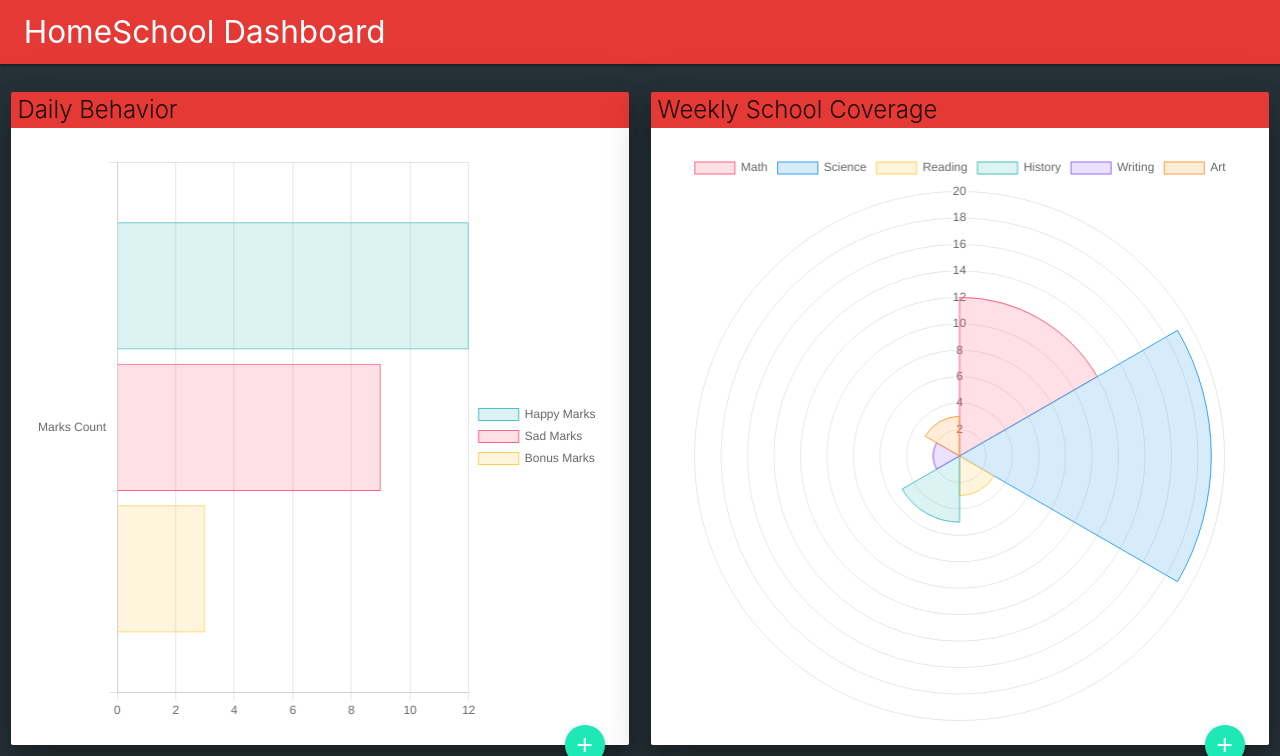
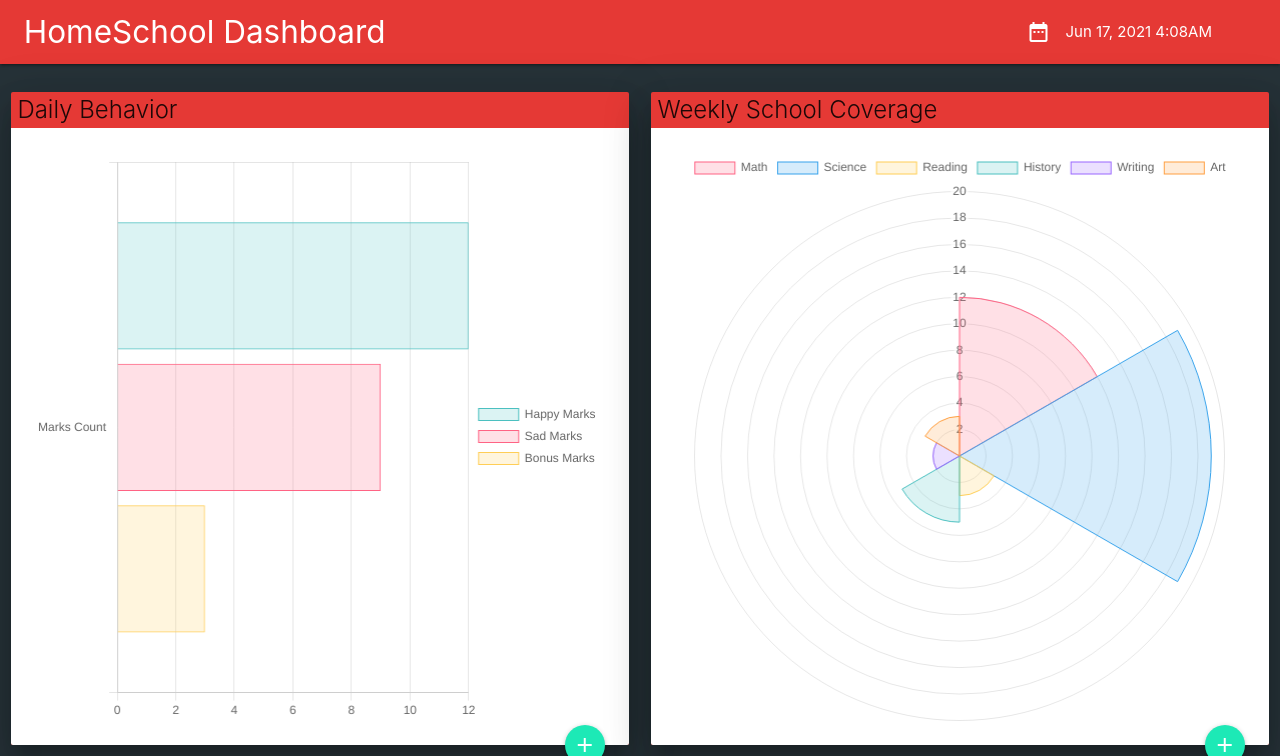
Before and after one commit to NerdboyQ/IOT_HomeSchoolDashboard, a Flask app: page / in a window 1280 px wide. Shown: the top 756 px of the page. Run offline with Flask 2, Linux system fonts and the light colour scheme; data that the repository does not hold is empty.

Commit message:
added js function to keep updating the time.

```diff
--- a/src/python/DashboardWebApp/static/js/homepage.js
+++ b/src/python/DashboardWebApp/static/js/homepage.js
@@ -23,7 +23,36 @@ document.addEventListener('DOMContentLoaded', function() {
 	$('.modal').modal();
 	jquerymodal.modal();
 
+
+
   });
+
+var clock_date_fld = document.getElementById("clock-date");
+var clock_time_fld = document.getElementById("clock-time");
+
+setInterval(function() {
+    update_clock();
+}, 100);
+
+function update_clock(){
+    const formatter = new Intl.DateTimeFormat('us', { month: 'short' });
+    var date = new Date();
+    var hr = date.getHours();
+    var min = date.getMinutes();
+    var ampm = "PM";
+    if (hr < 12){
+        hr = 12 - hr;
+        ampm = "AM";
+    }
+
+    clock_date_fld.innerHTML = formatter.format(date) + " " + date.getDate() + ", " + date.getFullYear();
+    if (min < 10){
+        clock_time_fld.innerHTML = hr + ":0" + date.getMinutes() + ampm;
+    } else {
+        clock_time_fld.innerHTML = hr + ":" + date.getMinutes() + ampm;
+    }
+
+}
 
 console.log('grabbing alarms');
 $.getJSON("..//get_alarms",
--- a/src/python/DashboardWebApp/templates/homepage.html
+++ b/src/python/DashboardWebApp/templates/homepage.html
@@ -28,6 +28,14 @@
 			<nav class="col s12 red darken-1">
 			  <div class="nav-wrapper" style="padding-left:1%">
 				<a href="#!" class="brand-logo left">HomeSchool Dashboard</a>
+				  <div class="row">
+					<!--div class="h-100" style="position:relative;margin-left:80%;text-align:left;border-style:solid;border-width:thin;border-radius:5px;"-->
+					<div class="h-100" style="position:relative;margin-left:80%;text-align:left;">
+						<i class="tiny material-icons inline-icon left h-100">date_range</i>
+						<span id="clock-date" class="white-text" style="width:100%;height:100%">November, 17, 1911</span>
+						<span id="clock-time" class="white-text" style="width:100%;">12:02AM</span>
+					</div>
+				   </div>
 			  <ul id="slide-out" class="sidenav blue-grey darken-3">
 				<li>
 					<div class="user-view">
```
